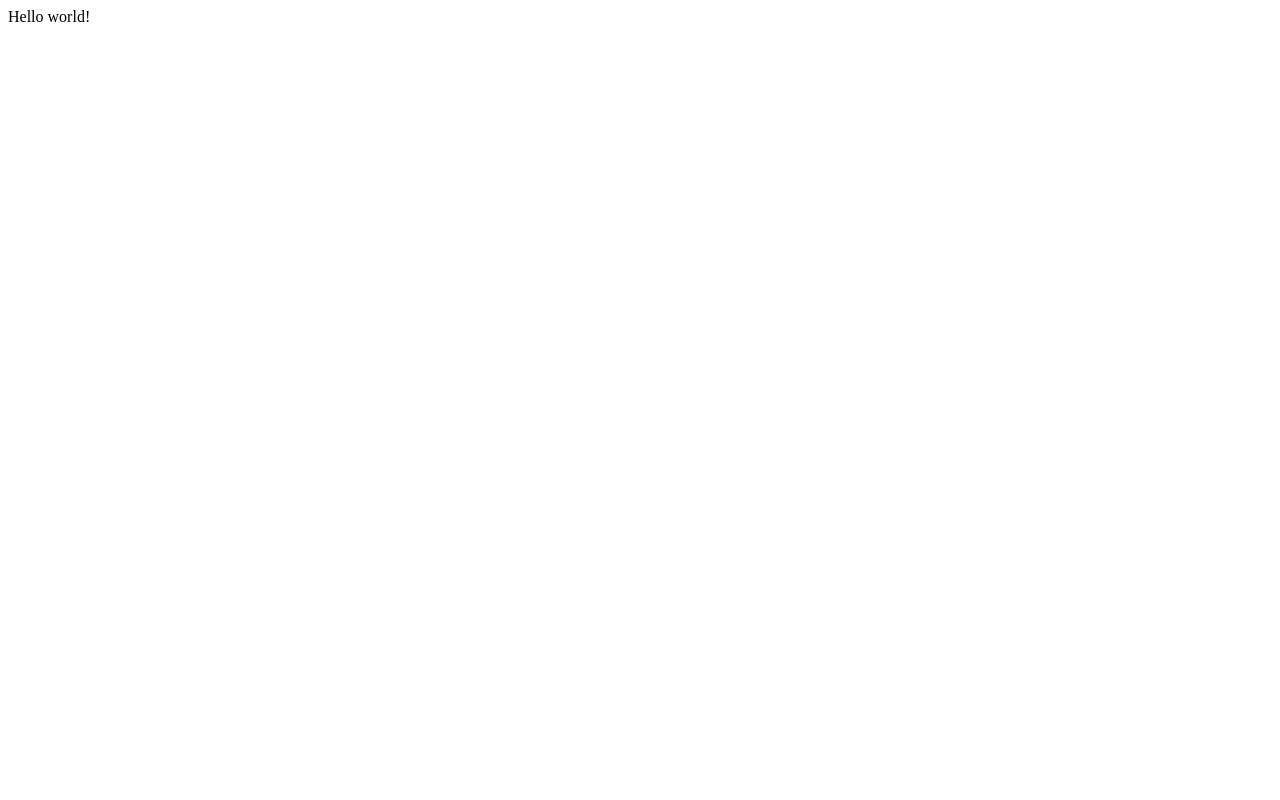
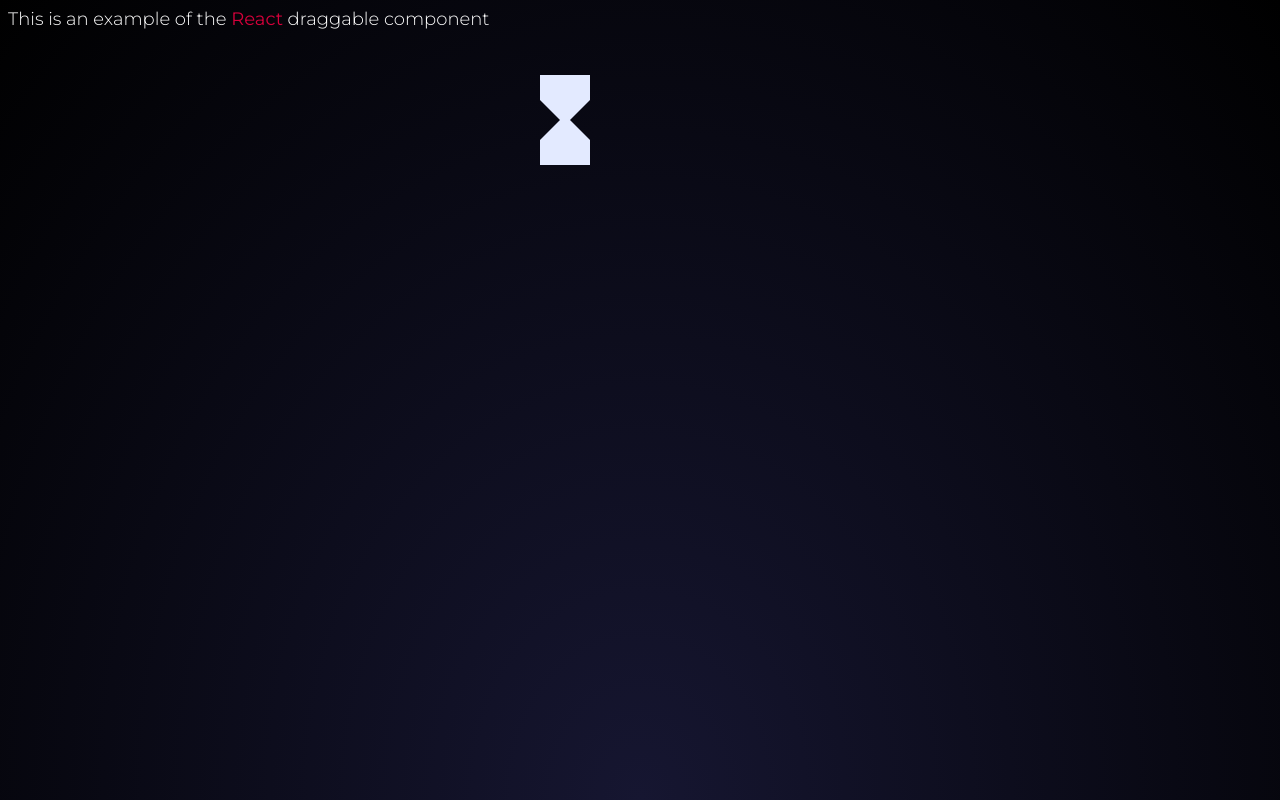
Before and after one commit to humanamburu/react-div, a React app: page / in a window 1280 px wide. Built offline with nearby package versions, Linux system fonts and the light colour scheme.

Commit message:
Add draggable hourglasses as example

```diff
--- a/src/_main.styl
+++ b/src/_main.styl
@@ -1,2 +1,43 @@
+html
+    height 100%
+    min-height 100%
+    font-family 'Montserrat', sans-serif
+    background radial-gradient(ellipse at bottom, #161631 0%, #000 100%)
+
 .draggable
     display inline-block
+
+
+.hourglass-container
+    position absolute
+    animation inf-rotate 5s infinite;
+    margin 50px
+
+.tip
+    color white
+    text-align center
+    font-size 18px
+    font-weight 300
+    marging 20px
+    user-select none
+
+    span
+        color #d5003b
+        font-weight 500
+
+@keyframes inf-rotate
+    0% {
+        transform rotate(0)
+    }
+
+    45% {
+        transform rotate(180deg)
+    }
+
+    55% {
+        transform rotate(180deg)
+    }
+
+    100% {
+        transform rotate(360deg)
+    }
--- /dev/null
+++ b/src/components/draggable/_draggable.styl
@@ -0,0 +1,3 @@
+.draggable
+    cursor default
+    user-select none
--- a/src/components/draggable/draggable.jsx
+++ b/src/components/draggable/draggable.jsx
@@ -1,3 +1,5 @@
+import './_draggable.styl';
+
 import React, { PureComponent } from 'react';
 
 export default class Draggable extends PureComponent {
--- /dev/null
+++ b/src/components/hourglass/_hourglass.styl
@@ -0,0 +1,33 @@
+glass-width = 50px
+glass-height = 50px
+
+top-glass-color = #e3eaff
+bottom-glass-color = #e3eaff
+
+.hourglass
+    .glass
+        width glass-width
+        height (glass-height / 2)
+        position relative
+
+    .top
+        background-color top-glass-color
+
+        &:before
+            content ''
+            position absolute
+            border (glass-width / 2) solid transparent
+            border-top (glass-height / 2) solid top-glass-color
+            top (glass-height / 2)
+
+
+    .bottom
+        margin-top (.8 * glass-height)
+        background-color bottom-glass-color
+
+        &:before
+            content ''
+            position absolute
+            border (glass-width / 2) solid transparent
+            border-bottom (glass-height / 2) solid bottom-glass-color
+            top -(glass-height)
--- /dev/null
+++ b/src/components/hourglass/hourglass.jsx
@@ -0,0 +1,15 @@
+import './_hourglass.styl';
+
+import React, { PureComponent } from 'react';
+
+export default class Hourglass extends PureComponent {
+    render() {
+        return (
+            <div className="hourglass">
+                <div className="glass top"></div>
+                <div className="glass bottom"></div>
+            </div>
+        );
+
+    }
+}
--- a/src/main.html
+++ b/src/main.html
@@ -3,6 +3,7 @@
 <head>
     <meta charset="UTF-8">
     <title>React</title>
+    <link href="https://fonts.googleapis.com/css?family=Montserrat:300,400" rel="stylesheet">
 </head>
 <body>
 <div id="react-root"></div>
--- a/src/main.jsx
+++ b/src/main.jsx
@@ -4,11 +4,18 @@ import React from 'react';
 import { render } from 'react-dom';
 
 import Draggable from './components/draggable/draggable';
+import Hourglass from './components/hourglass/hourglass';
 
 render(
     <div>
-        <Draggable>
-            <div className="red-sqare">Hello world!</div>
-        </Draggable>
+        <div className="wrapper">
+            <span className="tip">This is an example of the <span>React</span> draggable component</span>
+            <Draggable>
+                <div className="hourglass-container">
+                    <Hourglass/>
+                </div>
+            </Draggable>
+        </div>
     </div>,
-    document.querySelector('#react-root'));
+    document.querySelector('#react-root')
+);
```
